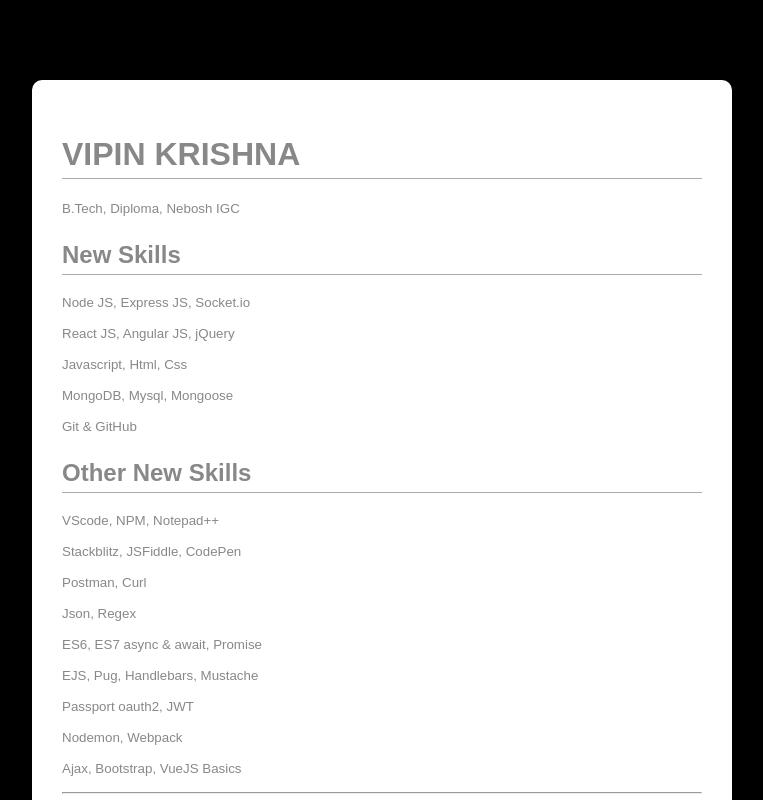
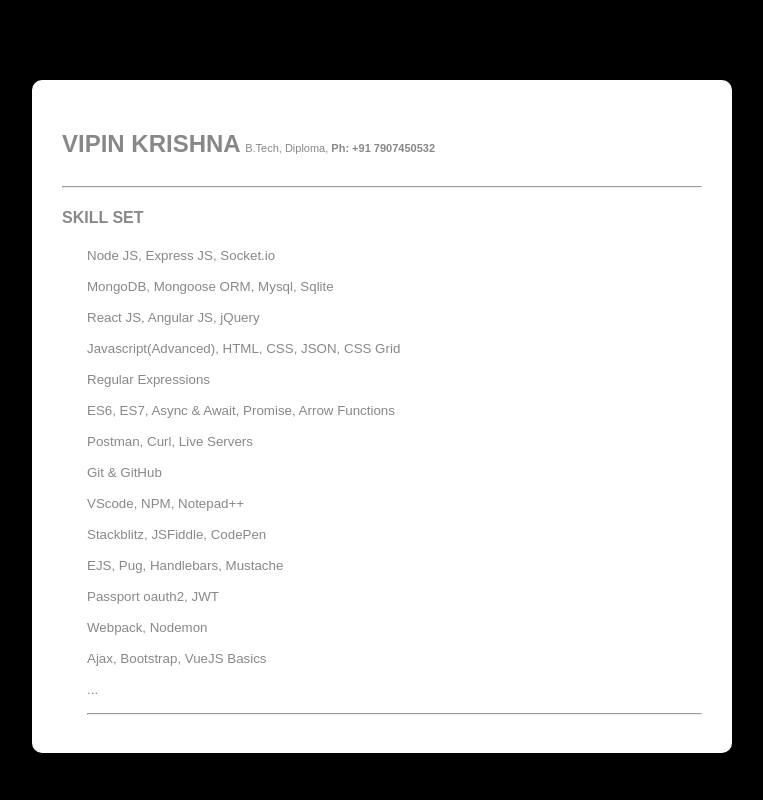
Before and after one commit to vipinkrishna/vipinkrishna.github.io, a plain HTML site: page index.html in a window 1280 px wide. Shown: the whole page, without its empty margins (288-1051 px from the left). Drawn offline with Linux system fonts and the light colour scheme.

Commit message:
Structured!

```diff
--- a/index.html
+++ b/index.html
@@ -18,38 +18,47 @@
             border-radius: 10px;
             color: #888;
         }
-        h1, h2 {
+        /* h1, h2 {
             border-bottom: 1px solid #aaa;
             padding-bottom: 5px;
             padding-top: 5px;
+        } */
+        h2 {
+            display: inline-block;
         }
-        hr {
-            color: #888;
+        span {
+            font-size: 11px;
         }
+        div#content {
+            margin-left: 25px;
+        }
+
     </style>
 </head>
 
 <body>
     <div id="main">
-        <h1 id="title">VIPIN KRISHNA</h1>
-        <span><sub>B.Tech, Diploma, Nebosh IGC</sub></span>
+        <h2 id="title">VIPIN KRISHNA</h2>
+        <span>B.Tech, Diploma, </span>
+        <span><b>Ph: +91 7907450532</b></span>
+        <hr>
+        <h4>SKILL SET</h4>
         <div id="content">
-            <h2>New Skills</h2>
             <p><sub>Node JS, Express JS, Socket.io</sub></p>
+            <p><sub>MongoDB, Mongoose ORM, Mysql, Sqlite</sub></p>
             <p><sub>React JS, Angular JS, jQuery</sub></p>
-            <p><sub>Javascript, Html, Css</sub></p>
-            <p><sub>MongoDB, Mysql, Mongoose</sub></p>
+            <p><sub>Javascript(Advanced), HTML, CSS, JSON, CSS Grid</sub></p>
+            <p><sub>Regular Expressions</sub></p>
+            <p><sub>ES6, ES7, Async & Await, Promise, Arrow Functions</sub></p>
+            <p><sub>Postman, Curl, Live Servers</sub></p>
             <p><sub>Git & GitHub</sub></p>
-            <h2>Other New Skills</h2>
             <p><sub>VScode, NPM, Notepad++</sub></p>
             <p><sub>Stackblitz, JSFiddle, CodePen</sub></p>
-            <p><sub>Postman, Curl</sub></p>
-            <p><sub>Json, Regex</sub></p>
-            <p><sub>ES6, ES7 async & await, Promise</sub></p>
             <p><sub>EJS, Pug, Handlebars, Mustache</sub></p>
             <p><sub>Passport oauth2, JWT</sub></p>
-            <p><sub>Nodemon, Webpack</sub></p>
+            <p><sub>Webpack, Nodemon</sub></p>
             <p><sub>Ajax, Bootstrap, VueJS Basics</sub></p>
+            <p><sub>...</sub></p>
             <hr>
 
         </div>
```
